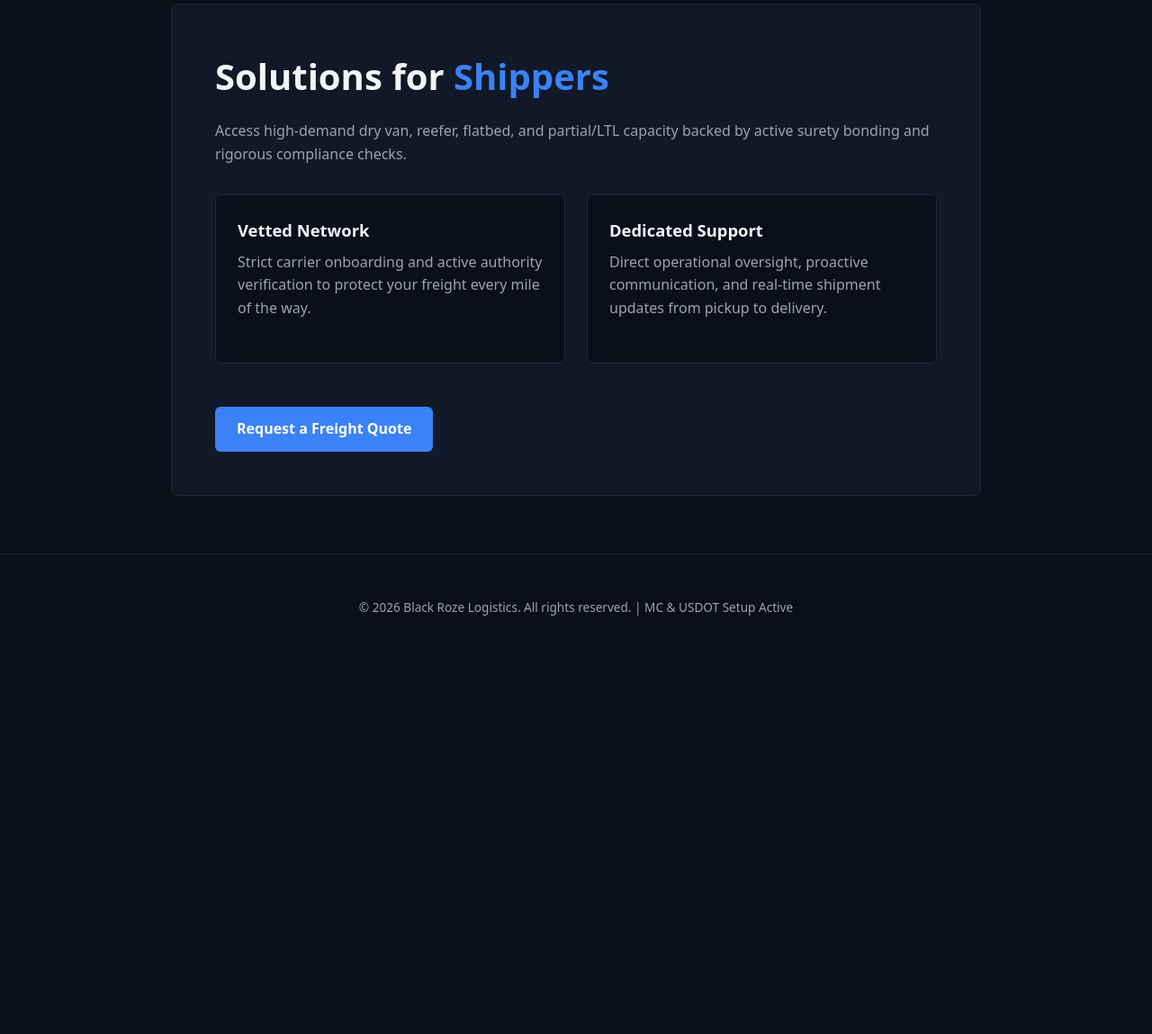
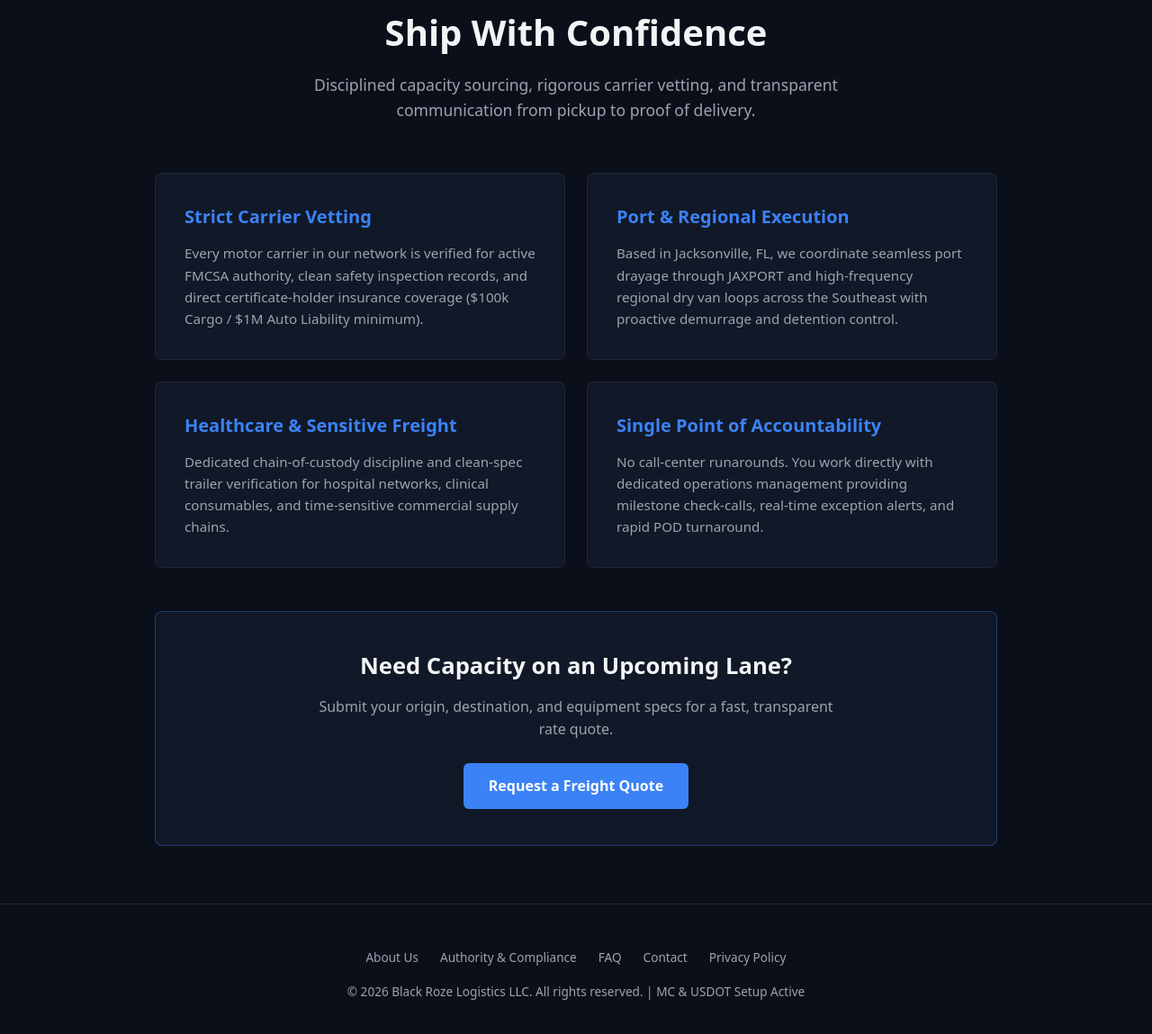
Before and after one commit to blackroseentceo-code/Black-Roze-Logistics, a plain HTML site: page shippers.html in a window 1280 px wide. Shown: the part 125-1274 px from the top of the page at 90% size. Before the commit the page ends 883 px from the top, so only its background shows below. Drawn offline with Linux system fonts and the light colour scheme.

Commit message:
Update shippers.html

```diff
--- a/shippers.html
+++ b/shippers.html
@@ -3,7 +3,7 @@
 <head>
     <meta charset="UTF-8">
     <meta name="viewport" content="width=device-width, initial-scale=1.0">
-    <title>For Shippers - Black Roze Logistics</title>
+    <title>For Shippers | Black Roze Logistics</title>
     <style>
         :root {
             --bg-color: #0b0f19;
@@ -16,27 +16,39 @@
         * { margin: 0; padding: 0; box-sizing: border-box; font-family: system-ui, -apple-system, sans-serif; }
         body { background-color: var(--bg-color); color: var(--text-main); line-height: 1.6; }
         header { background: var(--card-bg); border-bottom: 1px solid var(--border); padding: 1rem 2rem; display: flex; justify-content: space-between; align-items: center; position: sticky; top: 0; z-index: 100; }
-        .logo { font-size: 1.25rem; font-weight: 800; letter-spacing: 1px; color: var(--text-main); text-transform: uppercase; }
+        .logo { font-size: 1.25rem; font-weight: 800; letter-spacing: 1px; color: var(--text-main); text-transform: uppercase; text-decoration: none; }
         .logo span { color: var(--accent); }
         nav { display: flex; gap: 1.5rem; }
         nav a { color: var(--text-muted); text-decoration: none; font-weight: 500; transition: color 0.2s; }
         nav a:hover, nav a.active { color: var(--accent); }
-        .container { max-width: 900px; margin: 4rem auto; background: var(--card-bg); border: 1px solid var(--border); padding: 3rem; border-radius: 8px; }
-        h1 { font-size: 2.5rem; font-weight: 800; margin-bottom: 1rem; }
-        h1 span { color: var(--accent); }
-        p { color: var(--text-muted); margin-bottom: 1.5rem; }
-        .feature-grid { display: grid; grid-template-columns: 1fr 1fr; gap: 1.5rem; margin: 2rem 0; }
-        .feature-box { background: var(--bg-color); border: 1px solid var(--border); padding: 1.5rem; border-radius: 6px; }
-        .feature-box h3 { color: var(--text-main); margin-bottom: 0.5rem; font-size: 1.15rem; }
-        .btn { display: inline-block; padding: 0.75rem 1.5rem; border-radius: 6px; font-weight: 600; text-decoration: none; background: var(--accent); color: white; transition: background 0.2s; margin-top: 1rem; }
+        .container { max-width: 1000px; margin: 4rem auto; padding: 0 2rem; }
+        .page-title { text-align: center; margin-bottom: 3.5rem; }
+        .page-title h1 { font-size: 2.5rem; font-weight: 800; margin-bottom: 0.75rem; }
+        .page-title p { color: var(--text-muted); font-size: 1.1rem; max-width: 680px; margin: 0 auto; }
+        .grid { display: grid; grid-template-columns: repeat(2, 1fr); gap: 1.5rem; margin-bottom: 3rem; }
+        .card { background: var(--card-bg); border: 1px solid var(--border); border-radius: 8px; padding: 2rem; }
+        .card h2 { color: var(--accent); font-size: 1.25rem; margin-bottom: 0.75rem; }
+        .card p { color: var(--text-muted); font-size: 0.95rem; }
+        .cta-box { background: var(--card-bg); border: 1px solid rgba(59, 130, 246, 0.35); border-radius: 8px; padding: 2.5rem; text-align: center; }
+        .cta-box h2 { font-size: 1.6rem; margin-bottom: 0.75rem; }
+        .cta-box p { color: var(--text-muted); max-width: 600px; margin: 0 auto 1.5rem; }
+        .btn { display: inline-block; background: var(--accent); color: white; padding: 0.8rem 1.75rem; border-radius: 6px; text-decoration: none; font-weight: 600; transition: background 0.2s; }
         .btn:hover { background: #2563eb; }
-        footer { text-align: center; padding: 3rem; color: var(--text-muted); font-size: 0.85rem; border-top: 1px solid var(--border); margin-top: 4rem; }
-        @media(max-width: 768px) { .feature-grid { grid-template-columns: 1fr; } }
+        footer { text-align: center; padding: 3rem 1.5rem; color: var(--text-muted); font-size: 0.85rem; border-top: 1px solid var(--border); margin-top: 4rem; }
+        .footer-links { display: flex; justify-content: center; gap: 1.5rem; flex-wrap: wrap; margin-bottom: 1rem; }
+        .footer-links a { color: var(--text-muted); text-decoration: none; transition: color 0.2s; }
+        .footer-links a:hover { color: var(--accent); }
+        @media (max-width: 640px) {
+            header { flex-direction: column; gap: 1rem; }
+            nav { gap: 1rem; flex-wrap: wrap; justify-content: center; }
+            .grid { grid-template-columns: 1fr; }
+            .page-title h1 { font-size: 2rem; }
+        }
     </style>
 </head>
 <body>
     <header>
-        <div class="logo">Black Roze <span>Logistics</span></div>
+        <a href="index.html" class="logo">Black Roze <span>Logistics</span></a>
         <nav>
             <a href="index.html">Home</a>
             <a href="services.html">Services</a>
@@ -47,25 +59,46 @@
     </header>
 
     <div class="container">
-        <h1>Solutions for <span>Shippers</span></h1>
-        <p>Access high-demand dry van, reefer, flatbed, and partial/LTL capacity backed by active surety bonding and rigorous compliance checks.</p>
+        <div class="page-title">
+            <h1>Ship With Confidence</h1>
+            <p>Disciplined capacity sourcing, rigorous carrier vetting, and transparent communication from pickup to proof of delivery.</p>
+        </div>
 
-        <div class="feature-grid">
-            <div class="feature-box">
-                <h3>Vetted Network</h3>
-                <p>Strict carrier onboarding and active authority verification to protect your freight every mile of the way.</p>
+        <div class="grid">
+            <div class="card">
+                <h2>Strict Carrier Vetting</h2>
+                <p>Every motor carrier in our network is verified for active FMCSA authority, clean safety inspection records, and direct certificate-holder insurance coverage ($100k Cargo / $1M Auto Liability minimum).</p>
             </div>
-            <div class="feature-box">
-                <h3>Dedicated Support</h3>
-                <p>Direct operational oversight, proactive communication, and real-time shipment updates from pickup to delivery.</p>
+            <div class="card">
+                <h2>Port &amp; Regional Execution</h2>
+                <p>Based in Jacksonville, FL, we coordinate seamless port drayage through JAXPORT and high-frequency regional dry van loops across the Southeast with proactive demurrage and detention control.</p>
+            </div>
+            <div class="card">
+                <h2>Healthcare &amp; Sensitive Freight</h2>
+                <p>Dedicated chain-of-custody discipline and clean-spec trailer verification for hospital networks, clinical consumables, and time-sensitive commercial supply chains.</p>
+            </div>
+            <div class="card">
+                <h2>Single Point of Accountability</h2>
+                <p>No call-center runarounds. You work directly with dedicated operations management providing milestone check-calls, real-time exception alerts, and rapid POD turnaround.</p>
             </div>
         </div>
 
-        <a href="quote.html" class="btn">Request a Freight Quote</a>
+        <div class="cta-box">
+            <h2>Need Capacity on an Upcoming Lane?</h2>
+            <p>Submit your origin, destination, and equipment specs for a fast, transparent rate quote.</p>
+            <a href="quote.html" class="btn">Request a Freight Quote</a>
+        </div>
     </div>
 
     <footer>
-        <p>&copy; 2026 Black Roze Logistics. All rights reserved. | MC & USDOT Setup Active</p>
+        <div class="footer-links">
+            <a href="aboutus.html">About Us</a>
+            <a href="authority.html">Authority &amp; Compliance</a>
+            <a href="faqpage.html">FAQ</a>
+            <a href="contact.html">Contact</a>
+            <a href="privacy.html">Privacy Policy</a>
+        </div>
+        <p>&copy; 2026 Black Roze Logistics LLC. All rights reserved. | MC &amp; USDOT Setup Active</p>
     </footer>
 </body>
 </html>
```
